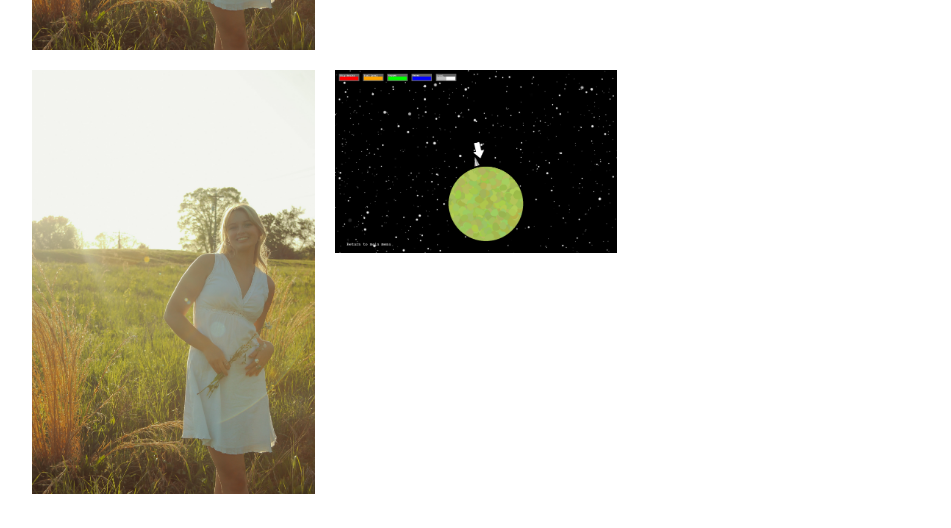
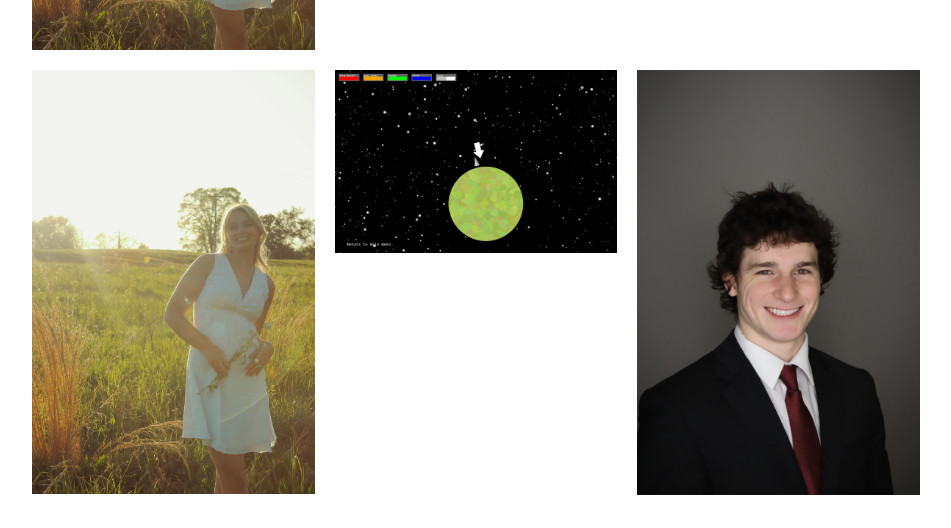
Before and after one commit to epchilders1/MackenzieWebsite, a React (Vite) app in the folder frontend/: page /gallery in a window 1280 px wide. Shown: the part 2454-2982 px from the top of the page, without its empty margins (180-1131 px from the left). Built offline with nearby package versions, Linux system fonts and the light colour scheme.

Commit message:
heroku commit

```diff
--- a/frontend/public/data/galleryImage.js
+++ b/frontend/public/data/galleryImage.js
@@ -114,6 +114,10 @@ const data = [
   {
     "id": "bfded305-1851-4282-89de-2af2cbf40615",
     "cover": "NebulaNavigators-JYBlS6Ek.png"
+  },
+  {
+    "id": "f1af5041-a034-4597-824c-5503b3dc08d6",
+    "cover": "EvanChilders-rxaAFxH2.jpg"
   }
 ];
 
```
Also changed, not shown: frontend/package.json (+4 -4 lines), frontend/public/gallery-assets/EvanChilders-rxaAFxH2.jpg (added).
